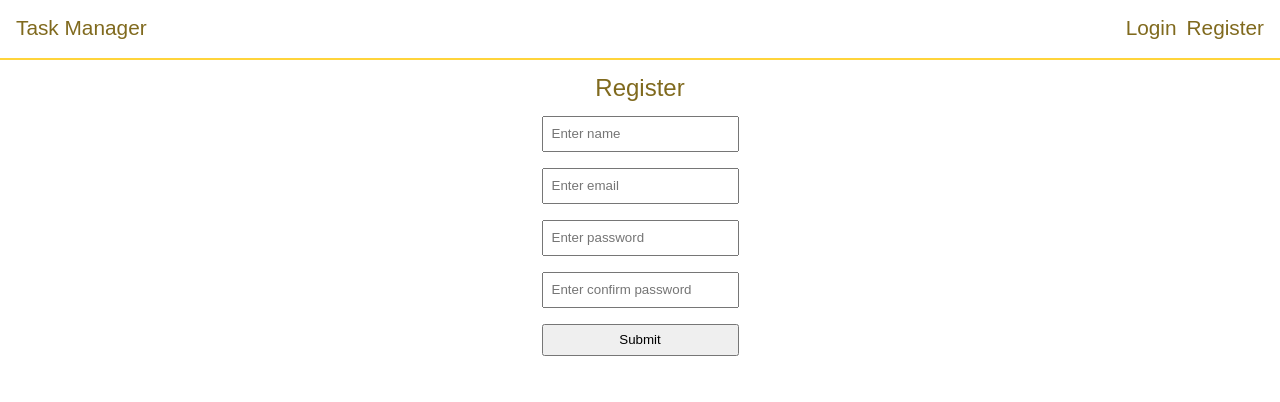
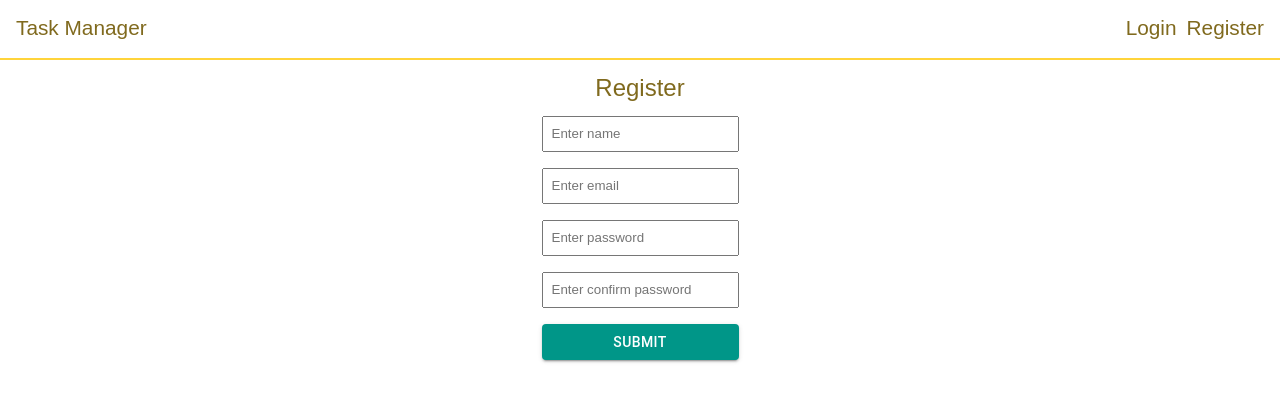
Before and after one commit to rvijaykr10/task-manager-mern-app, a React app in the folder frontend/: page /register in a window 1280 px wide. Shown: the top 402 px of the page. Built offline with nearby package versions, Linux system fonts and the light colour scheme.

Commit message:
custom btn added

```diff
--- a/frontend/src/components/Login/Login.jsx
+++ b/frontend/src/components/Login/Login.jsx
@@ -2,7 +2,7 @@ import React, { useState, useEffect } from "react";
 import { useDispatch, useSelector } from "react-redux";
 import { loginUser } from "../../slices/userSlice.js";
 import { useNavigate } from "react-router-dom";
-import { Button, TextField } from "@elements";
+import { CustomButton, TextField } from "@elements";
 import { Loader } from "../Loader/Loader.jsx";
 import styles from "./Login.scss";
 
@@ -61,7 +61,7 @@ const Login = () => {
             onChange={(e) => setPassword(e.target.value)}
             required
           />
-          <Button name={"Submit"} type={"submit"} />
+          <CustomButton name={"Submit"} type={"submit"} />
         </form>
       </div>
     </div>
--- a/frontend/src/components/Register/Register.jsx
+++ b/frontend/src/components/Register/Register.jsx
@@ -2,7 +2,7 @@ import React, { useEffect, useState } from "react";
 import { useDispatch, useSelector } from "react-redux";
 import { registerUser, setToaster } from "../../slices/userSlice.js";
 import { useNavigate } from "react-router-dom";
-import { Button, TextField } from "@elements";
+import { CustomButton, TextField } from "@elements";
 import styles from "./Register.scss";
 import { Loader } from "../Loader/Loader.jsx";
 
@@ -105,7 +105,7 @@ const Register = () => {
             onChange={(e) => setConfirmPassword(e.target.value)}
             required
           />
-          <Button name={"Submit"} type={"submit"} />
+          <CustomButton name={"Submit"} type={"submit"} />
         </form>
       </div>
     </div>
--- a/frontend/src/components/Tasklist/Tasklist.jsx
+++ b/frontend/src/components/Tasklist/Tasklist.jsx
@@ -1,7 +1,7 @@
 import React, { useState, useEffect } from "react";
 import { useSelector, useDispatch } from "react-redux";
 import { useNavigate } from "react-router-dom";
-import { Button, TextField } from "@elements";
+import { CustomButton, TextField } from "@elements";
 import { Loader } from "../Loader/Loader.jsx";
 import {
   fetchTasks,
@@ -82,7 +82,7 @@ const Tasklist = () => {
             onChange={addTodoOnChangeHandler}
             placeholder="Please add task..."
           />
-          <Button name={"Add Task"} onClick={addTaskHandler} />
+          <CustomButton name={"Add Task"} onClick={addTaskHandler} />
         </>
       );
     }
@@ -97,8 +97,8 @@ const Tasklist = () => {
           onChange={editTodoOnChangeHandler}
           placeholder="Please update task..."
         />
-        <Button name="Update" onClick={updateTaskHandler} />
-        <Button name="Cancel" onClick={cancelTaskHandler} />
+        <CustomButton name="Update" onClick={updateTaskHandler} />
+        <CustomButton name="Cancel" onClick={cancelTaskHandler} />
       </>
     );
   };
@@ -135,13 +135,13 @@ const Tasklist = () => {
                 <div>{obj?.task}</div>
                 <div className={styles.btnContainer}>
                   <span>
-                    <Button
+                    <CustomButton
                       name="Edit"
                       onClick={() => dispatch(editTaskDataHandler(obj))}
                     />
                   </span>
                   <span>
-                    <Button
+                    <CustomButton
                       name="Delete"
                       onClick={() => deleteTaskHandler(obj?._id)}
                     />
--- a/frontend/src/components/Tasklist/Tasklist.scss
+++ b/frontend/src/components/Tasklist/Tasklist.scss
@@ -28,9 +28,9 @@
     border: 1px solid $color-primary;
     overflow: auto;
 
-    .btnContainer {
-      display: flex;
-    }
+    // .btnContainer {
+    //   display: flex;
+    // }
 
     ul {
       list-style: none;
--- a/frontend/src/elements/Button/Button.jsx
+++ /dev/null
@@ -1,12 +0,0 @@
-import React from "react";
-import styles from "./Button.scss";
-
-export const Button = ({ name = "", type = "button", onClick = () => {} }) => {
-  return (
-    <div className={styles.elementButton}>
-      <button type={type} onClick={onClick}>
-        {name}
-      </button>
-    </div>
-  );
-};
--- /dev/null
+++ b/frontend/src/elements/CustomButton/CustomButton.jsx
@@ -0,0 +1,35 @@
+import * as React from 'react';
+import { styled } from '@mui/material/styles';
+import Button from '@mui/material/Button';
+import { teal } from '@mui/material/colors';
+
+
+const ColorButton = styled(Button)(({ theme }) => ({
+  color: theme.palette.getContrastText(teal[500]),
+  backgroundColor: teal[500],
+  '&:hover': {
+    backgroundColor: teal[700],
+  },
+}));
+
+export const CustomButton = ({ name = "", type = "button", onClick = () => { } }) => {
+  return (
+    <ColorButton variant="contained" type={type} onClick={onClick}>{name}</ColorButton>
+  );
+}
+
+
+
+
+// import React from "react";
+// import styles from "./Button.scss";
+
+// export const Button = ({ name = "", type = "button", onClick = () => {} }) => {
+//   return (
+//     <div className={styles.elementButton}>
+//       <button type={type} onClick={onClick}>
+//         {name}
+//       </button>
+//     </div>
+//   );
+// };
--- a/frontend/src/elements/index.js
+++ b/frontend/src/elements/index.js
@@ -1,2 +1,2 @@
-export { Button } from "./Button/Button.jsx";
+export { CustomButton } from "./CustomButton/CustomButton.jsx";
 export { TextField } from "./TextField/TextField.jsx";
```
Also changed, not shown: frontend/src/elements/CustomButton/CustomButton.scss (renamed from frontend/src/elements/Button/Button.scss), 2 other files (tests, documents, lock files or other folders).
